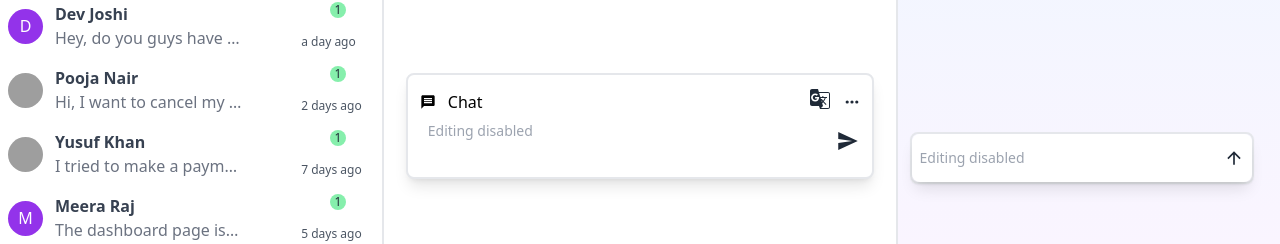
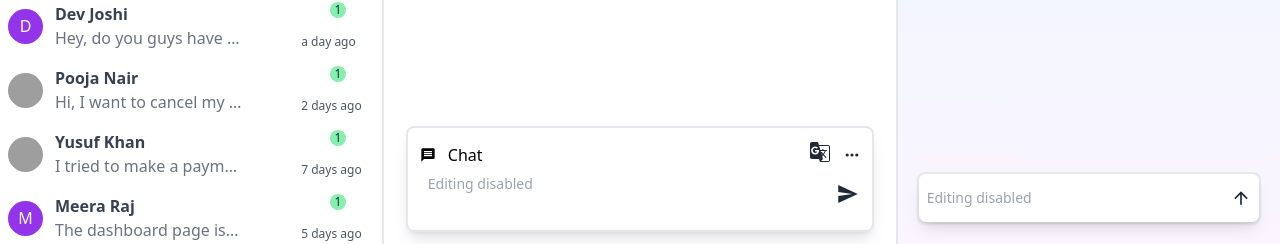
Before and after one commit to nirmal-coder/BC-Assignment, a React (Vite) app: page / in a window 1280 px wide. Shown: the part 556-800 px from the top of the page. Built offline with nearby package versions, Linux system fonts and the light colour scheme; grey boxes are pictures that could not be loaded.

Commit message:
styles position to flex

```diff
--- a/src/components/Body/BodyHeader.jsx
+++ b/src/components/Body/BodyHeader.jsx
@@ -1,6 +1,5 @@
 import { useActiveChat } from "../../context/ActiveChatContext";
 import { HiOutlineBars3BottomLeft } from "react-icons/hi2";
-import { HiOutlineDotsHorizontal } from "react-icons/hi";
 import { MdCall } from "react-icons/md";
 import aiImage from "../../assets/ai-logo.png";
 
--- a/src/components/Body/ChatInputs.jsx
+++ b/src/components/Body/ChatInputs.jsx
@@ -137,7 +137,7 @@ const ChatInputs = () => {
 
   return (
     <>
-      <div className="w-11/12 mx-auto absolute bottom-[65px] left-[16px] right-[16px] shadow-lg rounded-lg bg-white p-3 border-2 border-gray-200">
+      <div className="w-11/12 mx-auto  shadow-lg rounded-lg bg-white p-3 border-2 border-gray-200 mb-3">
         <div className="w-full flex justify-between gap-x-3 items-center">
           <div className="flex gap-x-3 items-center">
             <MdMessage />
--- a/src/components/Body/index.jsx
+++ b/src/components/Body/index.jsx
@@ -10,7 +10,7 @@ const Body = () => {
   const { status } = activeId;
 
   return (
-    <div className="w-screen h-screen relative">
+    <div className="w-screen h-screen-dvh flex flex-col justify-between">
       <BodyHeader />
       {status === "not-seleted" ? (
         <div className="scroll-container w-full h-screen flex justify-center items-center">
--- a/src/components/SideBarAi/AiInputs.jsx
+++ b/src/components/SideBarAi/AiInputs.jsx
@@ -56,7 +56,7 @@ const AiInputs = () => {
   };
 
   return (
-    <div className="bg-transparent w-[90%] flex justify-center absolute bottom-[60px] left-3 right-3 shadow-sm gap-y-3 border-2 rounded-lg border-gray-200">
+    <div className="bg-transparent w-[90%] flex justify-center shadow-sm gap-y-3 border-2 rounded-lg border-gray-200 mb-5">
       <div className="h-12  w-full flex justify-between items-center shadow-lg bg-white rounded-lg">
         <input
           type="text"
--- a/src/components/SideBarAi/index.jsx
+++ b/src/components/SideBarAi/index.jsx
@@ -15,7 +15,7 @@ const SideBarAi = () => {
       <div
         className={`${
           !isAiOpen ? "w-0 opacity-0" : "w-9/12"
-        } scroll-container h-screen border-l-2   rounded-md overflow-y-scroll fixed top-0 right-0 bottom-0 z-20 transition-all duration-500 bg-gradient-to-b  from-white via-blue-50 to-purple-50
+        } scroll-container h-screen border-l-2 flex flex-col justify-between items-center   rounded-md overflow-y-scroll fixed top-0 right-0 bottom-0 z-20 transition-all duration-500 bg-gradient-to-b  from-white via-blue-50 to-purple-50
 
         md:w-30% md:z-1 md:rounded-none md:relative`}
       >
--- a/src/index.css
+++ b/src/index.css
@@ -13,7 +13,7 @@
 }
 html,
 body {
-  height: 100dvh;
+  height: 100vh;
   font-family: system-ui, sans-serif;
   font-size: 16px;
   line-height: 1.5;
@@ -73,7 +73,7 @@ option {
   cursor: pointer;
 }
 .scroll-container {
-  overflow-y: scroll; /* Enables vertical scroll */
+  overflow-y: auto; /* Enables vertical scroll */
   scrollbar-width: none; /* Firefox */
   -ms-overflow-style: none; /* Internet Explorer 10+ */
 }
--- a/tailwind.config.js
+++ b/tailwind.config.js
@@ -27,6 +27,9 @@ export default {
           "100%": { opacity: "1", transform: "translateY(0)" },
         },
       },
+      height: {
+        "screen-dvh": "100dvh",
+      },
     },
   },
   plugins: [],
```
